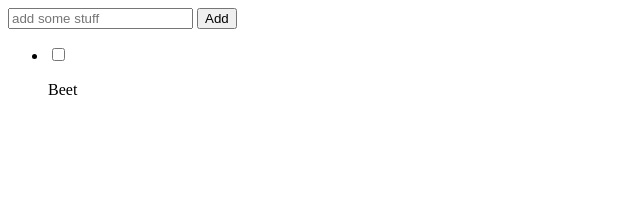
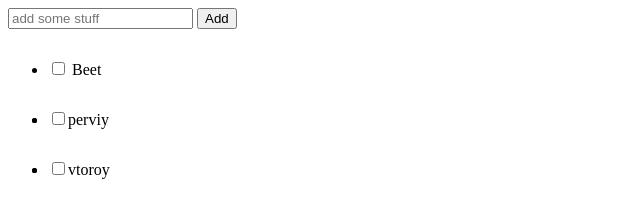
Before and after one commit to smalldazzy/todo, a website with bundled scripts: page index.html in a window 1280 px wide. Shown: the whole page, without its empty margins (0-640 px from the left). Built offline with nearby package versions, Linux system fonts and the light colour scheme.

Commit message:
add, normalized storage

```diff
--- a/index.html
+++ b/index.html
@@ -13,9 +13,9 @@
         <div class="todos">
             <ul id="list">
                 <li>
-                    <input type="checkbox">
-                    <p>Beet</p>
-                    <i class="delete"></i>
+                    <input style="display:inline-block" type="checkbox">
+                    <p style="display:inline-block">Beet</p>
+                    <i style="display:inline-block" class="delete"></i>
                 </li>
 
             </ul>
--- a/src/index.js
+++ b/src/index.js
@@ -1,13 +1,26 @@
 class ToDo {
     constructor (){
-            this.title=[];
-            this.id=[];
-            this.isDone= [];
+            this.store=[];
        };
 
     addItem (task){
-        this.id.push(task.id);
-        this.title.push(task.title);
+        this.store.push({
+            id: task.id,
+            title: task.title,
+            isDone:task.isDone
+        });
+        const ulist = document.getElementById('list');
+        let lielem = document.createElement('li');
+        lielem.innerHTML = `<li><input type="checkbox" style="display: inline-block"><p style="display:inline-block">${task.title}</p><i style="display:inline-block" class="delete"></i></li>`;
+        if(ulist) {ulist.appendChild(lielem);}
+    }
+    getItems (ulist){
+        this.store.forEach(element => {
+        console.log(element.title, element.isDone);
+        // let lielem = document.createElement('li');
+        // lielem.innerHTML = `<li><input type="checkbox" style="display: inline-block"><p style="display:inline-block">${element.title}</p><i style="display:inline-block" class="delete"></i></li>`;
+        // if(ulist) {ulist.appendChild(lielem);}
+        });
     }
     // editItem (){
 
@@ -35,7 +48,6 @@ let task2 = new TaskItem(2,'vtoroy');
 list.addItem(task1);
 list.addItem(task2);
 console.log(list);
-console.log(task1);
 
 window.onload=function(){
     const submit = document.getElementById('submit');
@@ -44,7 +56,11 @@ window.onload=function(){
         console.log(field.value);
         let task2=new TaskItem(Math.floor(Math.random()*100),field.value);
         list.addItem(task2);
+        list.getItems(ulist);
     });
+    const ulist = document.getElementById('list');
+    list.getItems(ulist);
+
     console.log(submit);
     console.log(field);
 
```
Also changed, not shown: dist/main.js.
